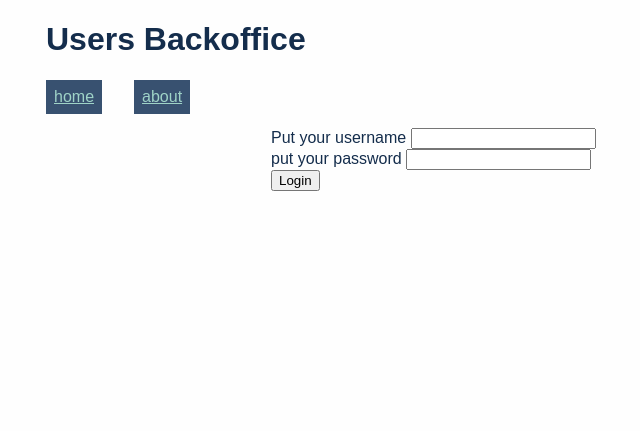
After one commit to mcsbt-app-2022/exercise-templates, a Flask app: page /login in a window 1280 px wide. The commit adds this page. Shown: the top 431 px of the page, without its empty margins (194-834 px from the left). Run offline with Flask 2, Linux system fonts and the light colour scheme.

Commit message:
html forms

```diff
--- a/server.py
+++ b/server.py
@@ -1,4 +1,4 @@
-from flask import Flask, render_template
+from flask import Flask, render_template, request
 import csv
 
 app = Flask(__name__)
@@ -32,8 +32,17 @@ def user_info(user_id):
         return render_template("user.html", user=found_user)
 
 
+@app.route("/login")
+def login_form():
+    return render_template("login.html")
 
 
+@app.route("/handle-login", methods=["POST"])
+def handle_login():
+    username = request.form["username"]
+    password = request.form["password"]
+
+    return "OK"
 
 @app.route("/about")
 def about():
--- a/static/css/base.css
+++ b/static/css/base.css
@@ -45,3 +45,8 @@ nav ul li a {
 nav ul li a:hover {
     background-color: #142d4c;
 }
+
+body form div {
+    width: 350px;
+    margin: auto;
+}
--- /dev/null
+++ b/templates/login.html
@@ -0,0 +1,23 @@
+{% extends 'base.html' %}
+
+{% block content %}
+
+<form action="/handle-login" method="POST">
+
+    <div>
+        <label for="username">Put your username</label>
+        <input name="username" type="text">
+    </div>
+
+    <div>
+        <label for="password"> put your password</label>
+        <input type="password" name="password">
+    </div>
+
+    <div>
+        <input type="submit" value="Login">
+    </div>
+
+</form>
+
+{% endblock %}
```
